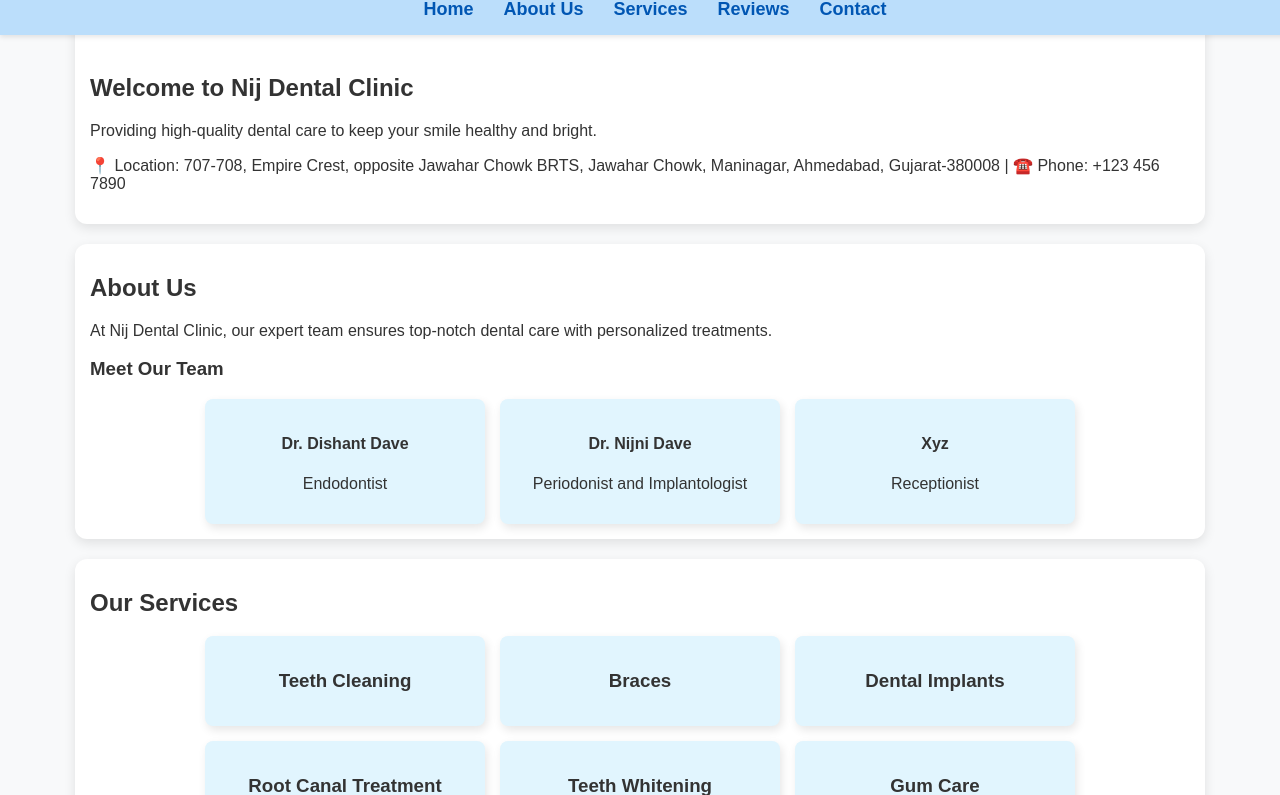
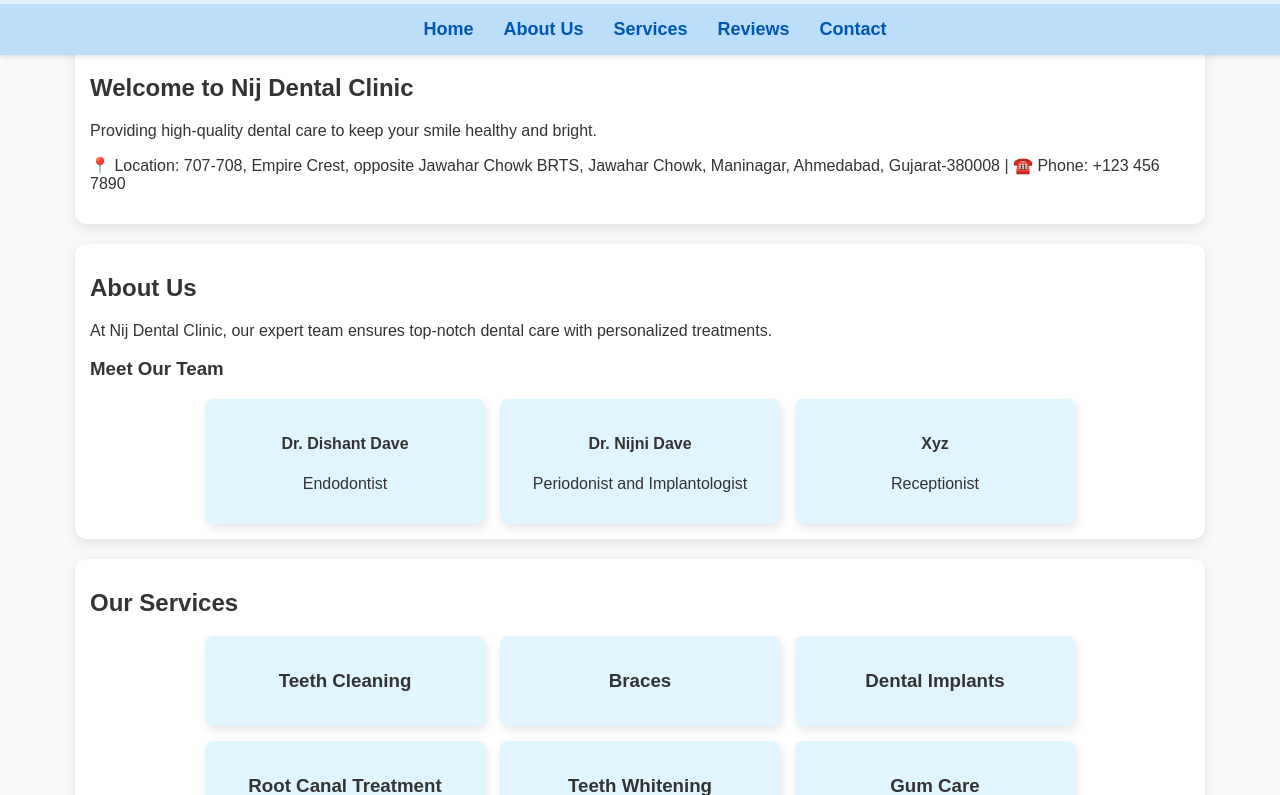
Before and after one commit to evapatel1654/Nij-Dental-Clinic, a plain HTML site: page index.html in a window 1280 px wide. Shown: the part 126-921 px from the top of the page. Drawn offline with Linux system fonts and the light colour scheme.

Commit message:
Update index.html

```diff
--- a/index.html
+++ b/index.html
@@ -54,7 +54,7 @@
             padding: 15px;
             box-shadow: 0px 2px 5px rgba(0,0,0,0.1);
             position: fixed;
-            top: 110px; /* Positioning below the header */
+            top: 130px; /* Positioning below the header */
             left: 0;
             width: 100%;
             z-index: 999;
```
